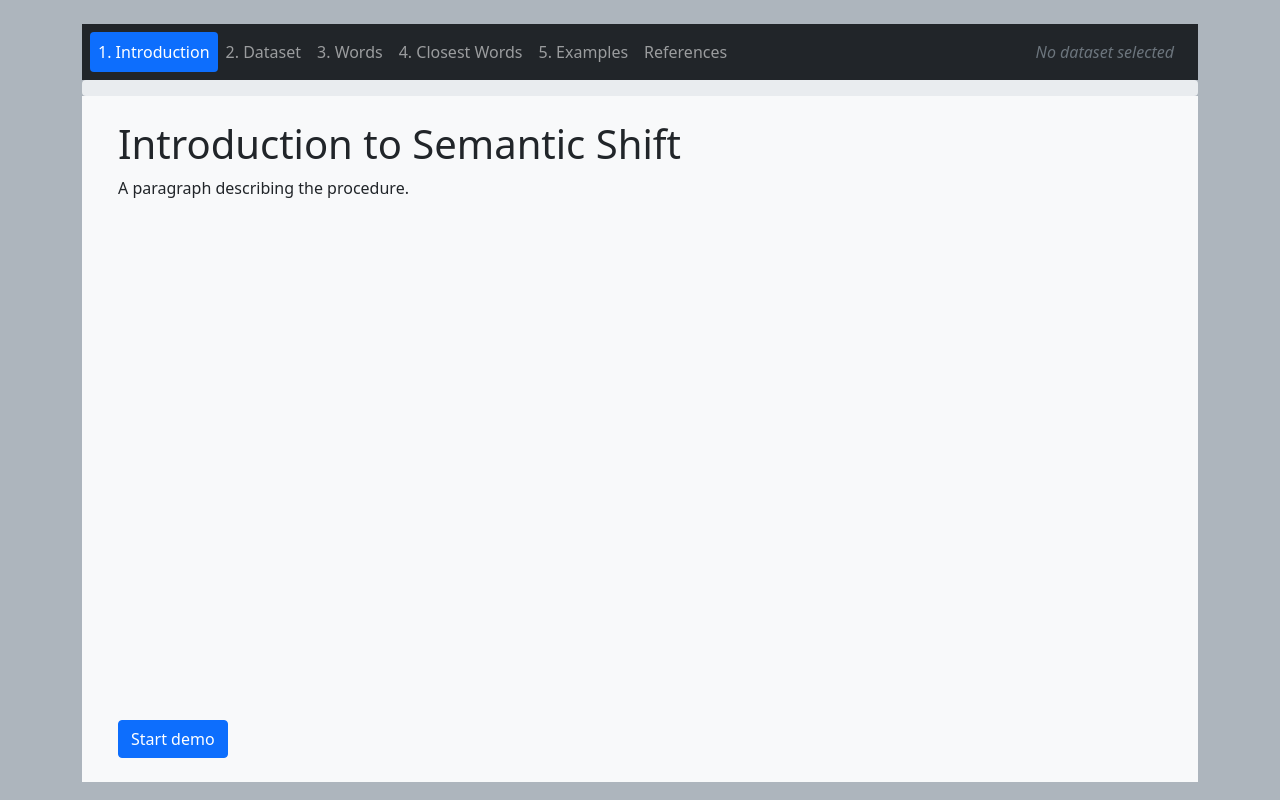
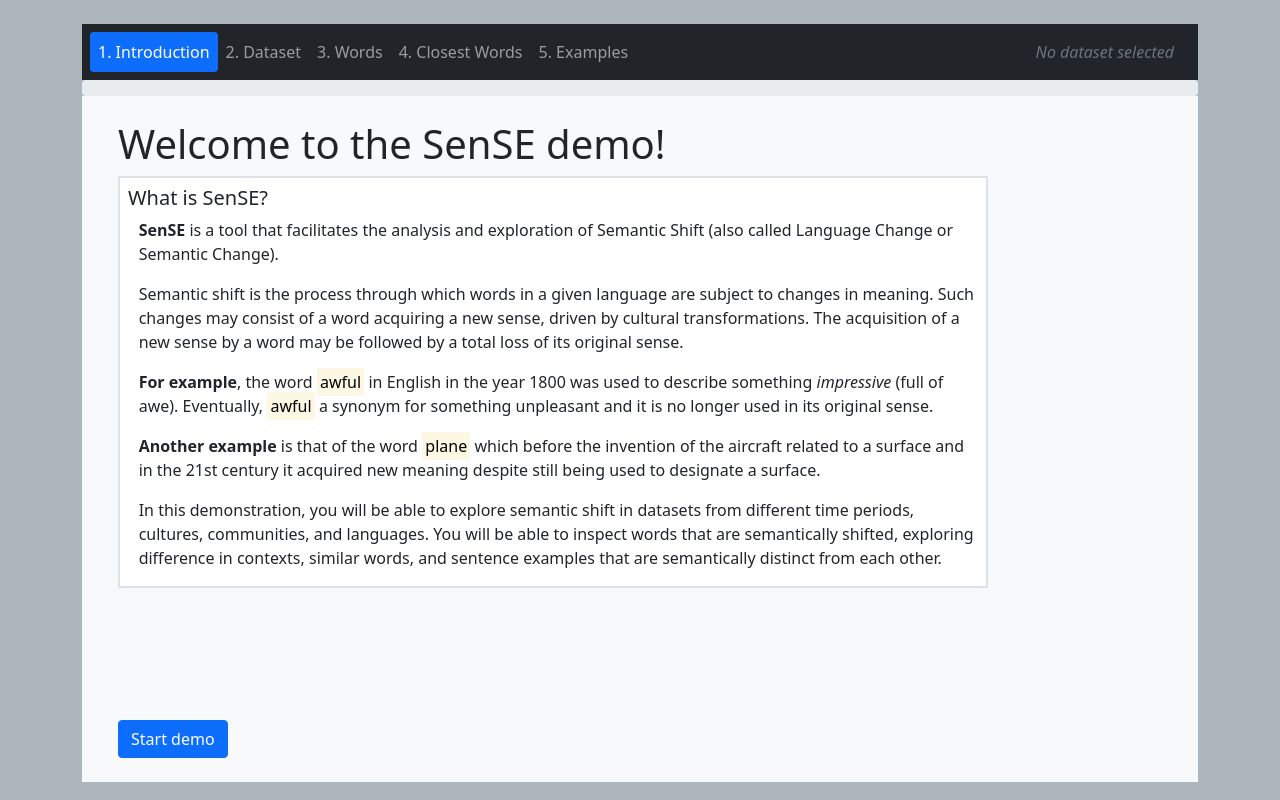
Before and after one commit to mgruppi/sense-demo, a Flask app: template templates/demo.html in a window 1280 px wide. Run offline with Flask 2, Linux system fonts and the light colour scheme; the template is opened without the code that fills it: most values are stand-ins (such as "Sample title", 1, 10 or a date in 2020); some libraries are stand-ins or nearby versions.

Commit message:
Add intro

```diff
--- a/static/demo.css
+++ b/static/demo.css
@@ -8,6 +8,16 @@ body{
 
 a.unclickable{
     pointer-events: none;
+}
+
+.text-box{
+    background-color: #FFFFFF;
+    max-height: 500px;
+    overflow: auto;
+}
+
+.text-box p{
+    padding-left: 8pt;
 }
 
 .overlay-backdrop{
--- a/templates/demo.html
+++ b/templates/demo.html
@@ -2,7 +2,7 @@
 <html lang="en">
 <head>
     <meta charset="UTF-8">
-    <title>Semantic Shift Demo (S4)</title>
+    <title>SenSE: Semantic Shift Exploration toolkit</title>
     <link rel="stylesheet" href="https://pro.fontawesome.com/releases/v5.10.0/css/all.css"
           integrity="sha384-AYmEC3Yw5cVb3ZcuHtOA93w35dYTsvhLPVnYs9eStHfGJvOvKxVfELGroGkvsg+p" crossorigin="anonymous"/>
     <script src="//ajax.googleapis.com/ajax/libs/jquery/1.9.1/jquery.min.js"></script>
@@ -37,7 +37,7 @@
         <div class="modal-dialog">
             <div class="modal-content">
                 <div class="modal-header">
-                    <h5 class="modal-title">S4 Demonstration Tool</h5>
+                    <h5 class="modal-title">SenSE Demo System</h5>
     <!--                <button type="button" class="btn-close" data-bs-dismiss="modal" aria-label="Close"></button>-->
                 </div>
                 <div class="modal-body">
@@ -87,9 +87,9 @@
                 <li class="nav-item">
                     <a class="nav-link" onclick="openTab(event, 'content-5')">5. Examples</a>
                 </li>
-                <li class="nav-item">
-                    <a class="nav-link">References</a>
-                </li>
+<!--                <li class="nav-item">-->
+<!--                    <a class="nav-link">References</a>-->
+<!--                </li>-->
             </ul>
         </div>
         <div class="d-flex justify-content-end">
@@ -105,8 +105,15 @@
 
         <div id="content-1" class="content-page container-fluid bg-light">
             <div class="page-main">
-                <h1 class="h1">Introduction to Semantic Shift</h1>
-                <p>A paragraph describing the procedure.</p>
+                <h1 class="h1">Welcome to the SenSE demo!</h1>
+                <div id="intro-content" class="col-10 border border-2 text-box px-2 pt-2">
+                    <h5>What is SenSE?</h5>
+                    <p><b>SenSE</b> is a tool that facilitates the analysis and exploration of Semantic Shift (also called Language Change or Semantic Change).</p>
+                    <p>Semantic shift is the process through which words in a given language are subject to changes in meaning. Such changes may consist of a word acquiring a new sense, driven by cultural transformations. The acquisition of a new sense by a word may be followed by a total loss of its original sense.</p>
+                    <p><b>For example</b>, the word <mark>awful</mark> in English in the year 1800 was used to describe something <em>impressive</em> (full of awe). Eventually, <mark>awful</mark> a synonym for something unpleasant and it is no longer used in its original sense.</p>
+                    <p><b>Another example</b> is that of the word <mark>plane</mark> which before the invention of the aircraft related to a surface and in the 21st century it acquired new meaning despite still being used to designate a surface.</p>
+                    <p>In this demonstration, you will be able to explore semantic shift in datasets from different time periods, cultures, communities, and languages. You will be able to inspect words that are semantically shifted, exploring difference in contexts, similar words, and sentence examples that are semantically distinct from each other.</p>
+                </div>
             </div>
 
             <div class="page-buttons">
```
